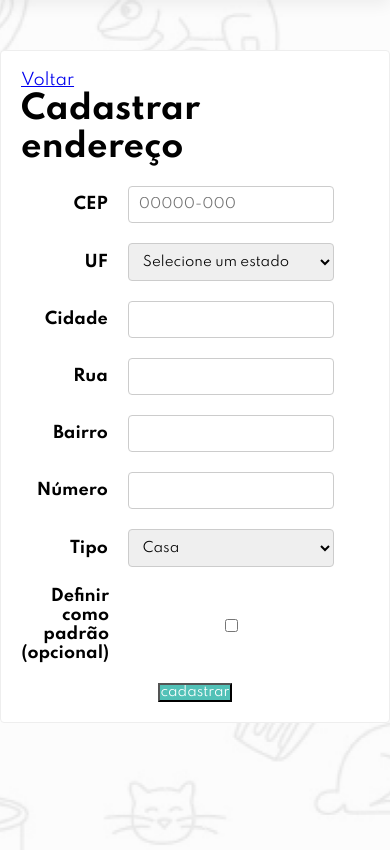
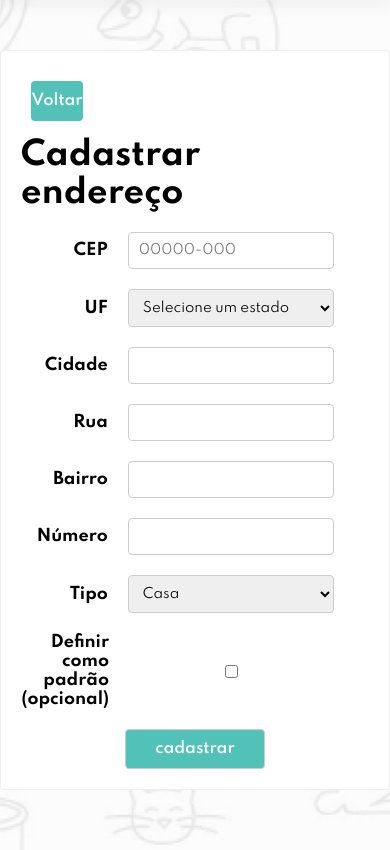
Before and after one commit to BeatrizARibeiro/Pet-Farma, a PHP site: page /pet-farma/public/includes/endereco_form.php in a window 390 px wide. Shown: the part 104-954 px from the top of the page. Run offline with PHP 8.4, Linux system fonts and the light colour scheme; the template is opened without the code that fills it, so the values that code supplies are empty; some libraries are stand-ins or nearby versions.

```diff
--- a/public/css/StyleCadastroEndereco.css
+++ b/public/css/StyleCadastroEndereco.css
@@ -113,6 +113,40 @@ justify-content: center;
     display:flex;
     justify-content: center;
     align-items: center;
+    width: 40%;
+    padding: 10px;
+    border: 1px solid #ccc;
+    border-radius: 4px;
+    align-items: center;
+    font-weight: 600;
+    font-size: 15px;
+}
+
+.form-button:hover{
+    background:#1a7a72;
+  }
+
+.form-container a{
+    width: 15%;
+    text-decoration: none;
+    background-color: #52C1B7;
+    color: #fff;
+    cursor: pointer;
+    display: flex;
+    justify-content: center;
+    align-items: center;
+    padding: 10px;
+    margin:10px;
+    margin-bottom: 15px;
+    border: 1px solid transparent;
+    border-radius: 4px;
+    font-size: 15px;
+}
+
+.form-group .btn{
+    position: center;
+    display: none !important;
+    align-items: center !important;
 }
 
 @media screen and (min-width: 300px) {
--- a/public/includes/endereco_form.php
+++ b/public/includes/endereco_form.php
@@ -37,7 +37,7 @@ $alertaCadastroEndereco = strlen($alertaCadastroEndereco) ? '<div>' . $alertaCad
 
   <main>
     <div class="form-container">
-      <a href="dados_listar.php?codus=<?= $usuarioLogado['codus'] ?>">Voltar</a>
+      <a class="form-button" href="dados_listar.php?codus=<?= $usuarioLogado['codus'] ?>">Voltar</a>
       <h1>Cadastrar endereço</h1>
       <form method="POST">
         <div class="form-group">
```
Also changed, not shown: public/css/StyleCarrinho.css (+60 -0 lines), public/css/StyleDetalhes.css (+12 -5 lines).
